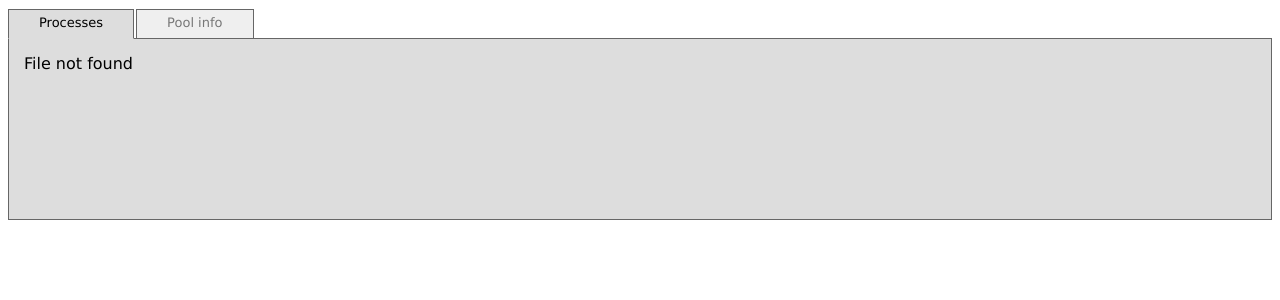
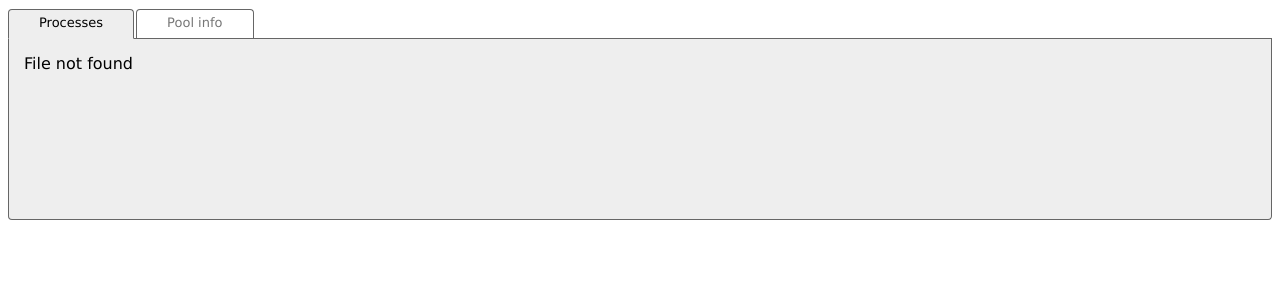
Before and after one commit to nylen/coinmon, a PHP site: page / in a window 1280 px wide. Shown: the top 300 px of the page. Run offline with PHP 8.4, Linux system fonts and the light colour scheme.

Commit message:
Change CSS borders and colors

```diff
--- a/www/index.php
+++ b/www/index.php
@@ -73,7 +73,7 @@ HTML;
           <legend>Clock info</legend>
           <div class="file" data-file="clock$index"></div>
         </fieldset>
-        <fieldset>
+        <fieldset class="last">
           <legend>Fan speed</legend>
           <div class="file" data-file="fan$index"></div>
         </fieldset>
--- a/www/style.css
+++ b/www/style.css
@@ -8,6 +8,15 @@ a {
 
 fieldset {
   position: relative;
+  border: 1px solid #666;
+  -moz-border-radius: 4px;
+  -webkit-border-radius: 4px;
+  border-radius: 4px;
+  margin-bottom: 1em;
+}
+
+fieldset.last {
+  margin-bottom: 0;
 }
 
 pre {
@@ -20,8 +29,8 @@ pre {
 
 .loading {
   position: absolute;
-  top: 20px;
-  right: 20px;
+  top: 0;
+  right: 25px;
 }
 
 /* root element for tabs  */
@@ -50,13 +59,15 @@ pre {
   border:1px solid #666;
   border-bottom:0px;
   height:18px;
-  background-color:#efefef;
+  background-color:#fff;
   color:#777;
   margin-right:2px;
   position:relative;
   top:1px;
   outline:0;
   -moz-border-radius:4px 4px 0 0;
+  -webkit-border-radius:4px 4px 0 0;
+  border-radius:4px 4px 0 0;
 }
 
 #tab-links a:hover {
@@ -66,8 +77,8 @@ pre {
 
 /* selected tab */
 #tab-links a.current {
-  background-color:#ddd;
-  border-bottom:1px solid #ddd;
+  background-color:#eee;
+  border-bottom:1px solid #eee;
   color:#000;
   cursor:default;
 }
@@ -78,7 +89,10 @@ pre {
   display:none;
   border:1px solid #666;
   border-width:0 1px 1px 1px;
+  -moz-border-radius:0 0 4px 4px;
+  -webkit-border-radius:0 0 4px 4px;
+  border-radius:0 0 4px 4px;
   min-height:150px;
   padding:15px;
-  background-color:#ddd;
+  background-color:#eee;
 }
```
